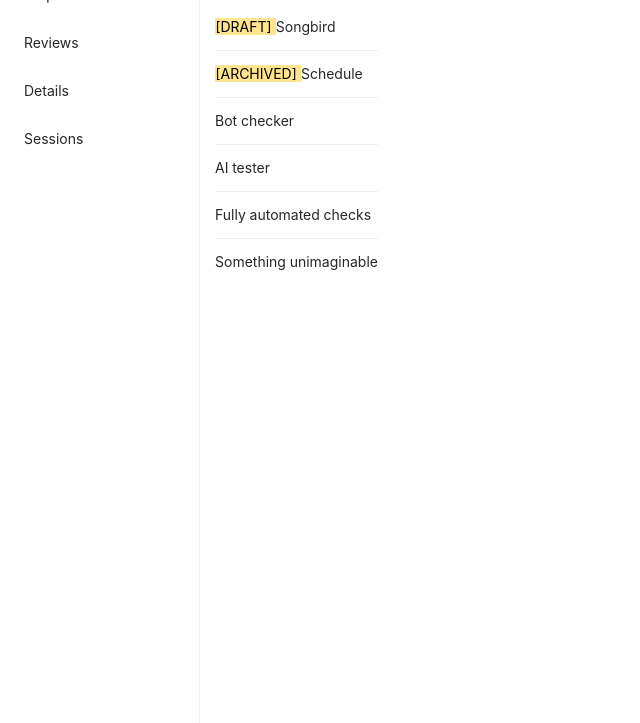
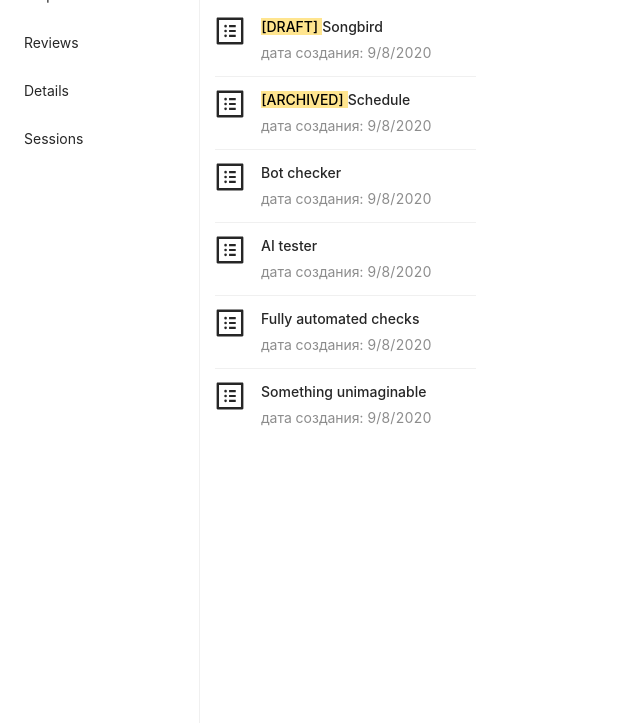
Before and after one commit to tensegrity666/x-check-app, a React app: page /tasks in a window 1280 px wide. Shown: the part 77-800 px from the top of the page, without its empty margins (0-640 px from the left). Built offline with nearby package versions, Linux system fonts and the light colour scheme.

Commit message:
feat: add displaying of task creation date in tasks list

```diff
--- a/src/components/tasks/index.js
+++ b/src/components/tasks/index.js
@@ -1,6 +1,7 @@
 import React from 'react';
+import { useHistory } from 'react-router-dom';
 import { Typography, List } from 'antd';
-import { Link as RouterLink } from 'react-router-dom';
+import { ProfileOutlined } from '@ant-design/icons';
 
 import tasksList from './mockTasksList.json';
 import styles from './index.module.css';
@@ -8,22 +9,38 @@ import styles from './index.module.css';
 const { Title } = Typography;
 
 const Tasks = () => {
+  const history = useHistory();
+
+  const handleProceedToTask = (taskId) => {
+    history.push(`/tasks${taskId}`);
+  };
+
   return (
     <div>
       <Typography>
-        <Title>Tasks</Title>
+        <Title>Список задач</Title>
       </Typography>
       <section>
         <List
           dataSource={tasksList}
-          renderItem={({ id, taskTitle, state }) => (
+          renderItem={({ id, taskTitle, dateOfCreate, state }) => (
             <List.Item>
-              <RouterLink to={`/tasks/${id}`} className={styles.tasksLink}>
-                {state !== 'PUBLISHED' && (
-                  <Typography.Text mark>{`[${state}] `}</Typography.Text>
-                )}
-                {taskTitle}
-              </RouterLink>
+              <List.Item.Meta
+                className={styles.tasksMeta}
+                onClick={() => handleProceedToTask(id)}
+                avatar={<ProfileOutlined style={{ fontSize: '30px' }} />}
+                title={
+                  state !== 'PUBLISHED' ? (
+                    <>
+                      <Typography.Text mark>{`[${state}] `}</Typography.Text>
+                      {taskTitle}
+                    </>
+                  ) : (
+                    taskTitle
+                  )
+                }
+                description={`дата создания: ${dateOfCreate}`}
+              />
             </List.Item>
           )}
         />
--- a/src/components/tasks/index.module.css
+++ b/src/components/tasks/index.module.css
@@ -1,3 +1,12 @@
-.tasksLink {
+.tasksMeta {
   color: inherit;
 }
+
+.tasksMeta:hover {
+  cursor: pointer;
+  color: #1890ff;
+}
+
+.tasksMeta:hover h4 {
+  color: #1890ff;
+}
--- a/src/components/tasks/mockTasksList.json
+++ b/src/components/tasks/mockTasksList.json
@@ -4,6 +4,7 @@
     "author": "cardamo",
     "state": "DRAFT",
     "taskTitle": "Songbird",
+    "dateOfCreate": "9/8/2020",
     "categoriesOrder": ["Basic Scope", "Extra Scope", "Fines"],
     "items": [
       {
@@ -37,6 +38,7 @@
     "author": "cardamo",
     "state": "ARCHIVED",
     "taskTitle": "Schedule",
+    "dateOfCreate": "9/8/2020",
     "categoriesOrder": ["Basic Scope", "Extra Scope", "Fines"],
     "items": [
       {
@@ -70,6 +72,7 @@
     "author": "cardamo",
     "state": "PUBLISHED",
     "taskTitle": "Bot checker",
+    "dateOfCreate": "9/8/2020",
     "categoriesOrder": ["Basic Scope", "Extra Scope", "Fines"],
     "items": [
       {
@@ -103,6 +106,7 @@
     "author": "cardamo",
     "state": "PUBLISHED",
     "taskTitle": "AI tester",
+    "dateOfCreate": "9/8/2020",
     "categoriesOrder": ["Basic Scope", "Extra Scope", "Fines"],
     "items": [
       {
@@ -136,6 +140,7 @@
     "author": "cardamo",
     "state": "PUBLISHED",
     "taskTitle": "Fully automated checks",
+    "dateOfCreate": "9/8/2020",
     "categoriesOrder": ["Basic Scope", "Extra Scope", "Fines"],
     "items": [
       {
@@ -169,6 +174,7 @@
     "author": "cardamo",
     "state": "PUBLISHED",
     "taskTitle": "Something unimaginable",
+    "dateOfCreate": "9/8/2020",
     "categoriesOrder": ["Basic Scope", "Extra Scope", "Fines"],
     "items": [
       {
```
